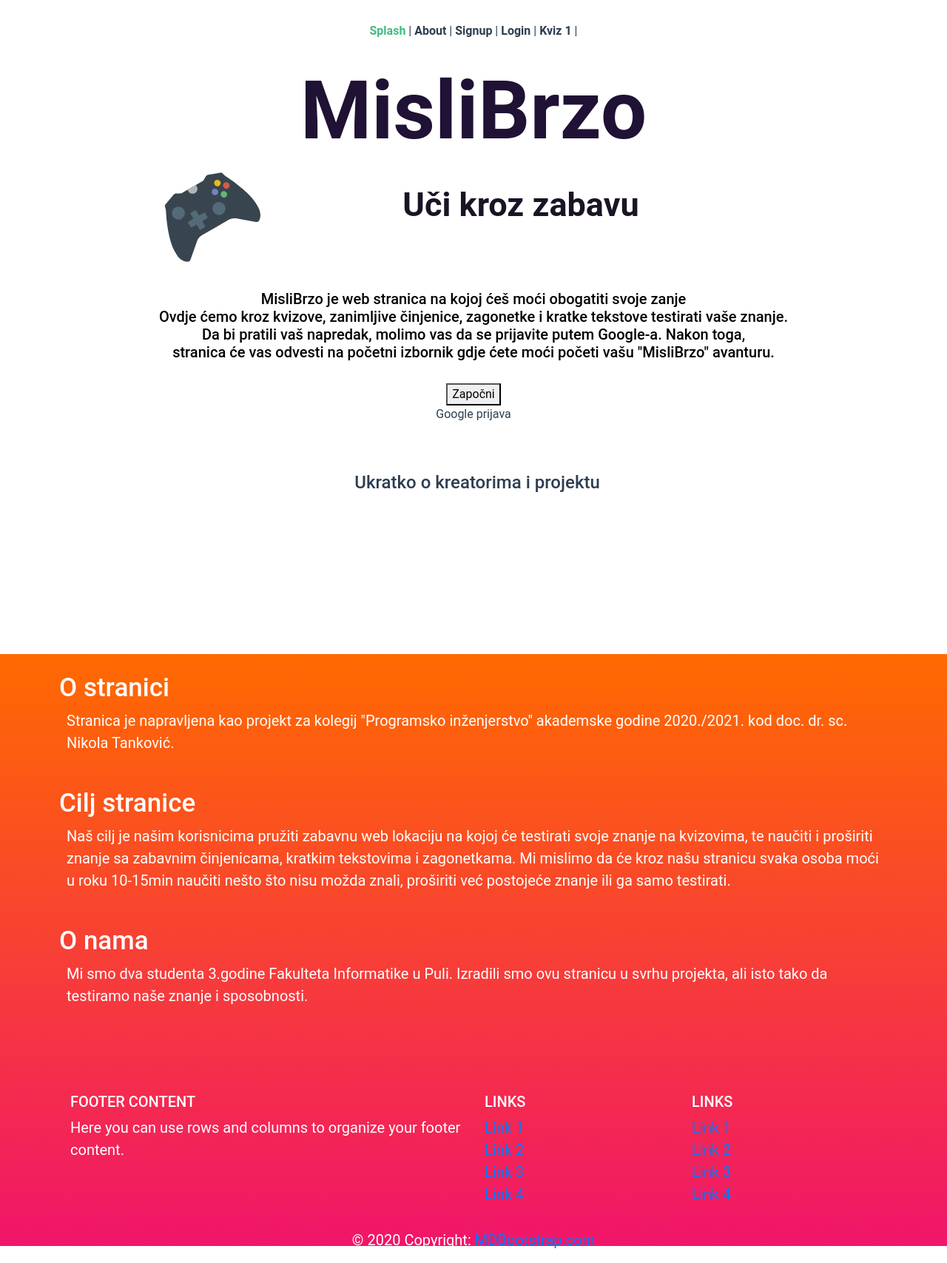
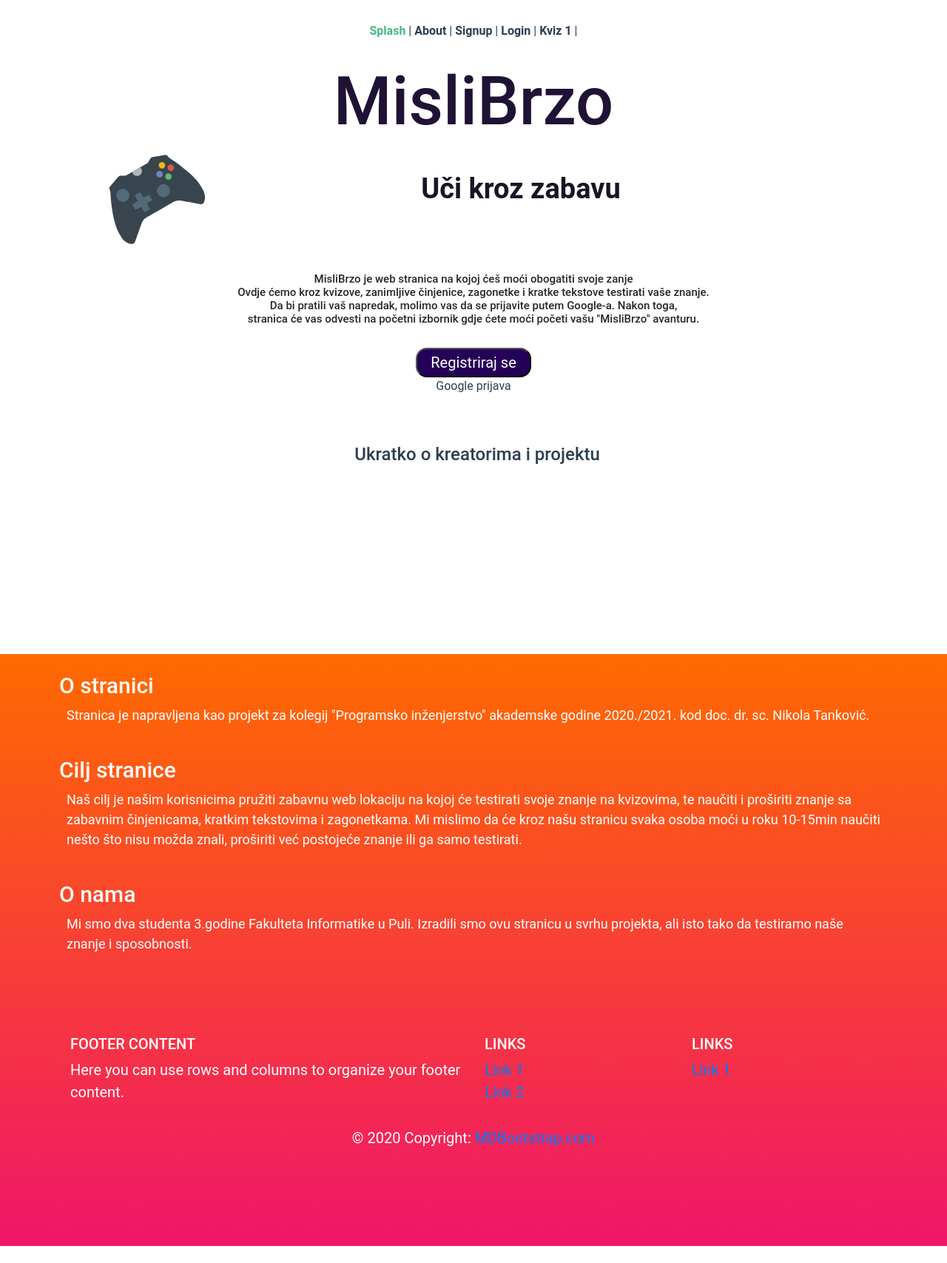
Before and after one commit to kuveeee/misli_brzo, a Vue app in the folder misli_brzo/: page / in a window 1280 px wide. Shown: the whole page at 74% size. After the commit the page ends 1684 px from the top, so only its background shows below. Built offline with nearby package versions, Linux system fonts and the light colour scheme; no server answers.

Commit message:
Update
Messy update

```diff
--- a/misli_brzo/src/components/footer.vue
+++ b/misli_brzo/src/components/footer.vue
@@ -28,11 +28,6 @@
             <li>
               <a href="#!">Link 2</a>
             </li>
-            <li>
-              <a href="#!">Link 3</a>
-            </li>
-            <li>
-              <a href="#!">Link 4</a>
             </li>
           </ul>
         </div>
@@ -47,14 +42,6 @@
             <li>
               <a href="#!">Link 1</a>
             </li>
-            <li>
-              <a href="#!">Link 2</a>
-            </li>
-            <li>
-              <a href="#!">Link 3</a>
-            </li>
-            <li>
-              <a href="#!">Link 4</a>
             </li>
           </ul>
         </div>
--- a/misli_brzo/src/views/Home.vue
+++ b/misli_brzo/src/views/Home.vue
@@ -2,7 +2,7 @@
   <div class="home">
     <div class="hello">
       <div class="container_1">
-        <h1><strong>MisliBrzo</strong></h1>
+        <h1>MisliBrzo</h1>
         <div class="controller_slika">
           <img src="@/assets/game-controller.svg" alt="Game controller image" />
         </div>
@@ -19,10 +19,10 @@
           </h3>
         </div>
 
-        <!-- Button za prijavu -->
+        <!-- Button za registraciju -->
         <div class="prijava">
           <div class="button">
-            <button type="button">Započni</button>
+            <button type="button">Registriraj se</button>
           </div>
           <p>Google prijava</p>
         </div>
@@ -114,40 +114,48 @@ a {
 
 //MisliBrzo naslov
 h1 {
-  font-size: 110px;
+  font-size: 90px;
   color: #1f1235;
 }
 
 //   UCI KROZ ZABAVU   -podnaslov
 h2 {
   display: inline-block;
-  font-size: 45px;
+  font-size: 38px;
   color: #1b1425;
   text-align: center;
 }
 
 h3 {
   margin: 40px 0 0;
-  font-size: 20px;
-  color: #000000;
+  font-size: 15px;
+  color: #272727;
 }
 
 // h5 - podnaslovi (O stranici, Cilj stranice, O nama)
 h5 {
-  font-size: 35px;
+  font-size: 30px;
 }
 
 //Slika gaming controllera
 .controller_slika {
   display: inline-block;
   position:relative;
-  left: -200px;
+  left: -300px;
   width: 10%;
   transform: rotate(-30deg);
 }
 
 .prijava {
   padding-top: 30px;
+}
+
+button{
+  color: white;
+  background-color: #250058;
+  border-radius: 15px;
+  padding: 3px 18px;
+  font-size: 20px;
 }
 
 .o_stranici {
@@ -176,5 +184,6 @@ h5 {
 
 .text {
   padding-top: 25px;
+  font-size: 18px;
 }
 </style>
```
